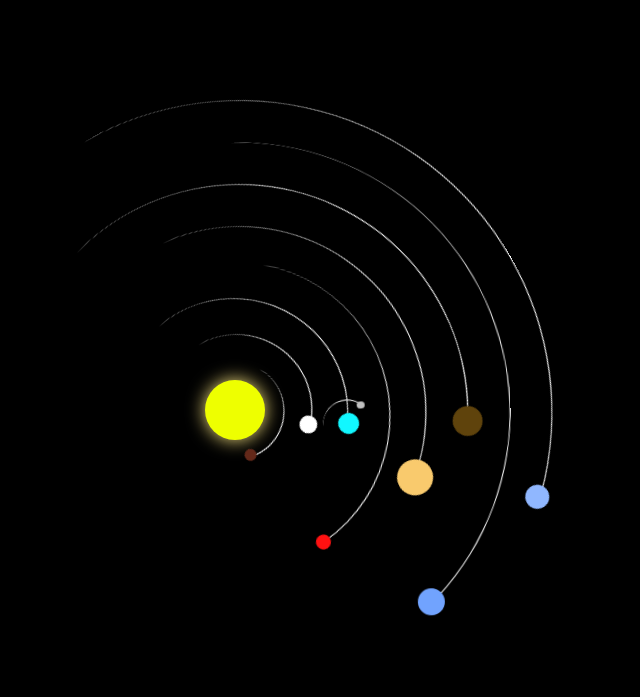
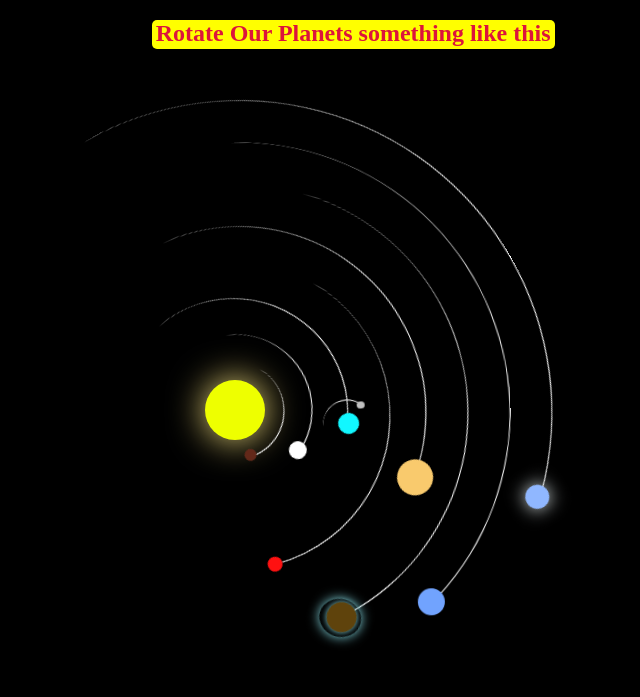
Before and after one commit to RohitTheCoderr/Fitnesshub, a plain HTML site: page Planet rotation/sun.html in a window 1280 px wide. Shown: the whole page, without its empty margins (386-1026 px from the left). Drawn offline with Linux system fonts and the light colour scheme.

Commit message:
rotation of planet

```diff
--- a/Planet rotation/sun.html
+++ b/Planet rotation/sun.html
@@ -15,7 +15,18 @@
     overflow: hidden;
 
  }
-
+h2{
+    background-color: yellow;
+    border: 3px salmon;
+    border-radius: 5px;
+    color: crimson;
+    text-align: center;
+    position: absolute;
+    top: 0em;
+    left: 22.4em;
+    width: 16.8em;
+    height: 1.2em;
+}
  .container{
     font-size: 6px;
     width: 47em;
@@ -32,7 +43,8 @@
     height: 10em;
     background-color: rgb(238, 255, 0);
     border-radius: 50%;
-    box-shadow: 0 0 3em rgb(249, 229, 130);
+    box-shadow: 0 0 6em rgb(249, 229, 130);
+    /* animation: orbit 0.5s linear infinite; */
 }
 
  .mercury{
@@ -58,7 +70,7 @@
     left: 8em;
     width: 25em;
     height: 25em;
-    animation: orbit 30s linear infinite;
+    animation: orbit 22s linear infinite;
 }
 .venus::before{
     content: "";
@@ -121,7 +133,7 @@ background-color: silver;
     left: -5em;
     width: 51em;
     height: 51em;
-    animation: orbit 18s linear infinite;
+    animation: orbit 15s linear infinite;
 }
 .mars::before{
     content: "";
@@ -156,7 +168,7 @@ background-color: silver;
     left: -17em;
     width: 76em;
     height: 76em;
-    animation: orbit 40.5s linear infinite;
+    animation: orbit 17s linear infinite;
 }
 .saturn::before{
     content: "";
@@ -168,6 +180,25 @@ background-color: silver;
     height: 5em;
     background-color: rgb(95, 67, 12);
 }
+
+.saturn::before,
+.ring::before{
+    content: "";
+    position: absolute;
+    border-radius: 50%;
+    box-shadow: 0 0 1em rgb(135, 220, 228);
+}
+
+.ring::before{
+      border: 0px solid rgb(131, 224, 252);
+      box-shadow:  0 0 2em rgb(135, 220, 228);
+      border-radius: 50%;
+      top: 9em;
+     right: 6.5em;
+      width: 6.3em;
+     height: 7em;
+}
+
 .Uranus{
     top: -24em;
     left: -24em;
@@ -201,21 +232,18 @@ background-color: silver;
     width: 4em;
     height: 4em;
     background-color: rgb(144, 183, 255);
+    box-shadow: 0 0 3em rgb(221, 230, 231);
 }
 @keyframes orbit{
     to{
         transform: rotate(360deg);
     }
 }
- /* @keyframes orbit {
-    to{
-        transform: rotate(-360deg);
-    }
-} */
 
      </style>
 </head>
 <body>
+    <h2>Rotate Our Planets something like this</h2>
     <div class="container">
         <div class="sun"></div>
         <div class="mercury"></div>
@@ -225,7 +253,9 @@ background-color: silver;
         </div>
         <div class="mars"></div>
         <div class="jupitar"></div>
-        <div class="saturn"></div>
+        <div class="saturn">
+            <div class="ring"></div>
+        </div>
         <div class="Uranus"></div>
         <div class="neptune"></div>
 
```
Also changed, not shown: downloading.html (+8 -3 lines).
